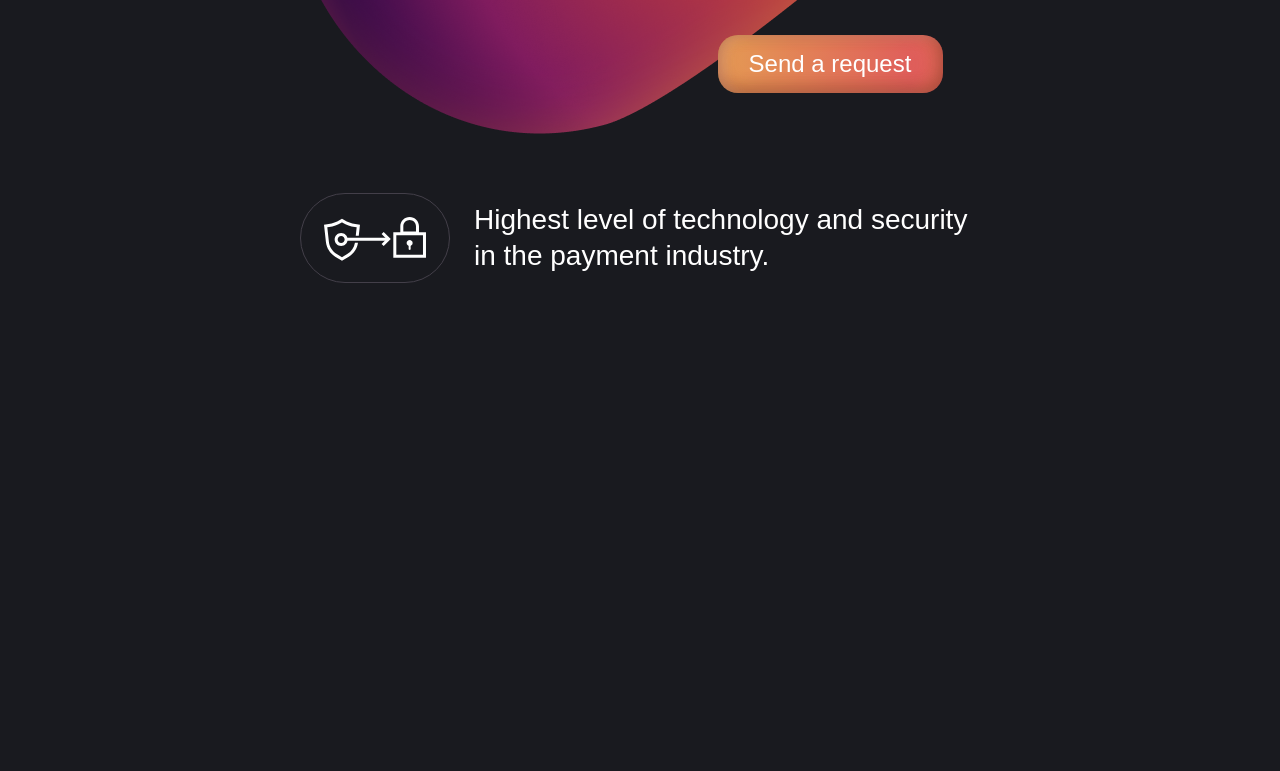
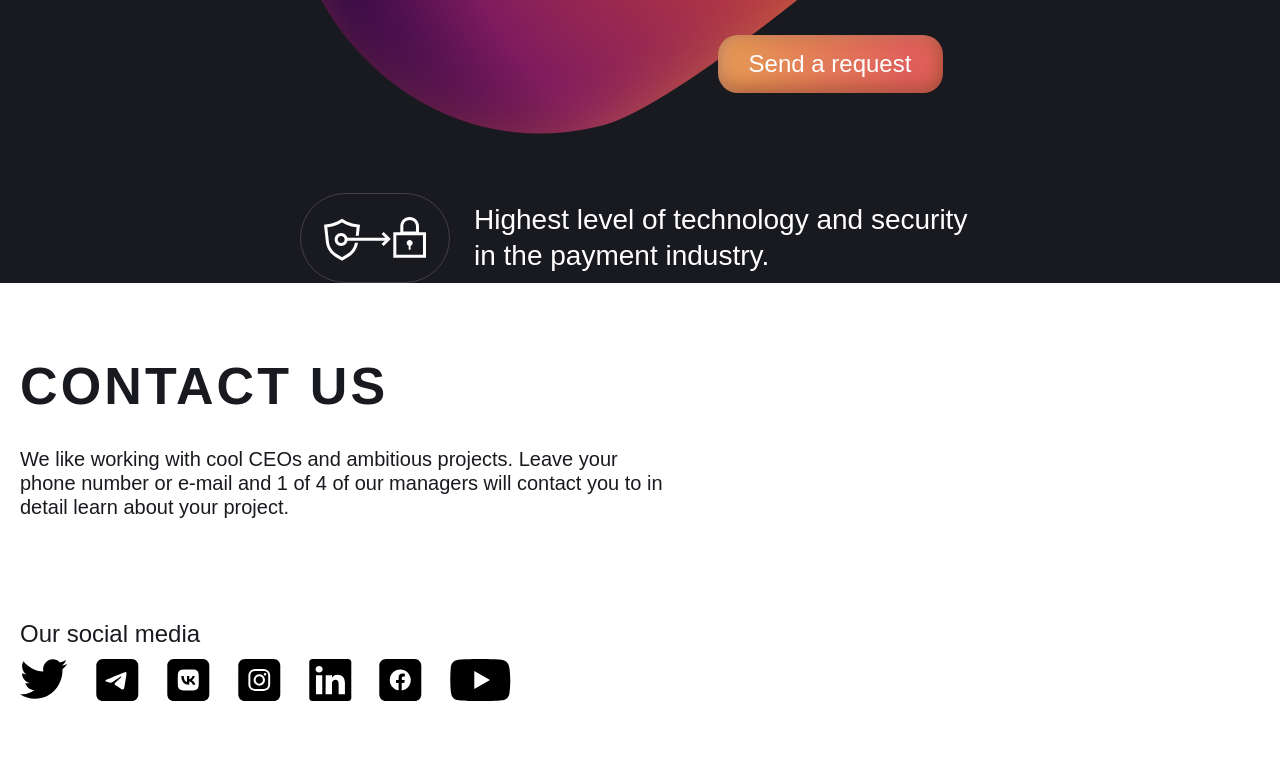
Before and after one commit to yavbatyr/CryptoPaymentGateway, a website: page app/index.html in a window 1280 px wide. Shown: the part 622-1393 px from the top of the page. Before the commit the page ends 905 px from the top, so only its background shows below. Drawn offline with Linux system fonts and the light colour scheme.

Commit message:
added footer

```diff
--- a/app/index.html
+++ b/app/index.html
@@ -112,7 +112,48 @@
                 </div>
             </section>
         </div>
+
     </main>
+    <footer class="footer">
+        <div class="container">
+            <h6 class="footer__title title">CONTACT US</h6>
+            <div class="footer__info">
+                <div class="footer__info-inner">
+                    <p class="footer__info-text">
+                        We like working with cool CEOs and ambitious projects. Leave your
+                        phone number or e-mail and 1 of 4 of our managers will contact you to in detail learn about your project.
+                    </p>
+                    <div class="footer__info-social">
+                        <h6 class="footer__info-social-title">Our social media</h6>
+                        <div class="footer__info-social-items">
+                            <a class="footer__info-social-img" href="/">
+                                <img src="images/twitter.svg" alt="">
+                            </a>
+                            <a class="footer__info-social-img" href="/">
+                                <img src="images/telegram.svg" alt="">
+                            </a>
+                            <a class="footer__info-social-img" href="/">
+                                <img src="images/vk.svg" alt="">
+                            </a>
+                            <a class="footer__info-social-img" href="/">
+                                <img src="images/instagram.svg" alt="">
+                            </a>
+                            <a class="footer__info-social-img" href="/">
+                                <img src="images/in.svg" alt="">
+                            </a>
+                            <a class="footer__info-social-img" href="/">
+                                <img src="images/facebook.svg" alt="">
+                            </a>
+                            <a class="footer__info-social-img" href="/">
+                                <img src="images/youtube.svg" alt="">
+                            </a>
+                        </div>
+                    </div>
+                </div>
+                <div class="footer__form"></div>
+            </div>
+        </div>
+    </footer>
     <script src="js/main.min.js"></script>
 </body>
 </html>
--- a/app/scss/_global.scss
+++ b/app/scss/_global.scss
@@ -11,3 +11,11 @@ body{
     margin: 0 auto;
     padding: 0 20px;
 }
+
+.title{
+    font-weight: 700;
+    font-size: 52px;
+    line-height: 66px;
+    letter-spacing: 0.06em;
+    text-transform: uppercase;
+}
--- a/app/scss/style.scss
+++ b/app/scss/style.scss
@@ -143,3 +143,38 @@
         }
     }
 }
+
+.footer{
+    background-color: #fff;
+    color: $primary-color;
+    padding: 70px 0;
+    &__title{
+        margin-bottom: 28px;
+    }
+    &__info{
+        display: flex;
+        justify-content: space-between;
+        &-text{
+            margin-bottom: 100px;
+            font-size: 20px;
+            line-height: 120%;
+            max-width: 652px;
+        }
+        &-social{
+            &-title{
+                margin-bottom: 10px;
+                font-size: 24px;
+                line-height: 30px;
+            }
+            &-items{
+
+            }
+            &-img{
+                padding-right: 24px;
+            }
+            &-img:last-child{
+                padding-right: 0;
+            }
+        }
+    }
+}
```
Also changed, not shown: app/css/style.min.css, app/images/facebook.svg (added), app/images/in.svg (added), app/images/instagram.svg (added), app/images/telegram.svg (added), app/images/twitter.svg (added), app/images/vk.svg (added), app/images/youtube.svg (added).
